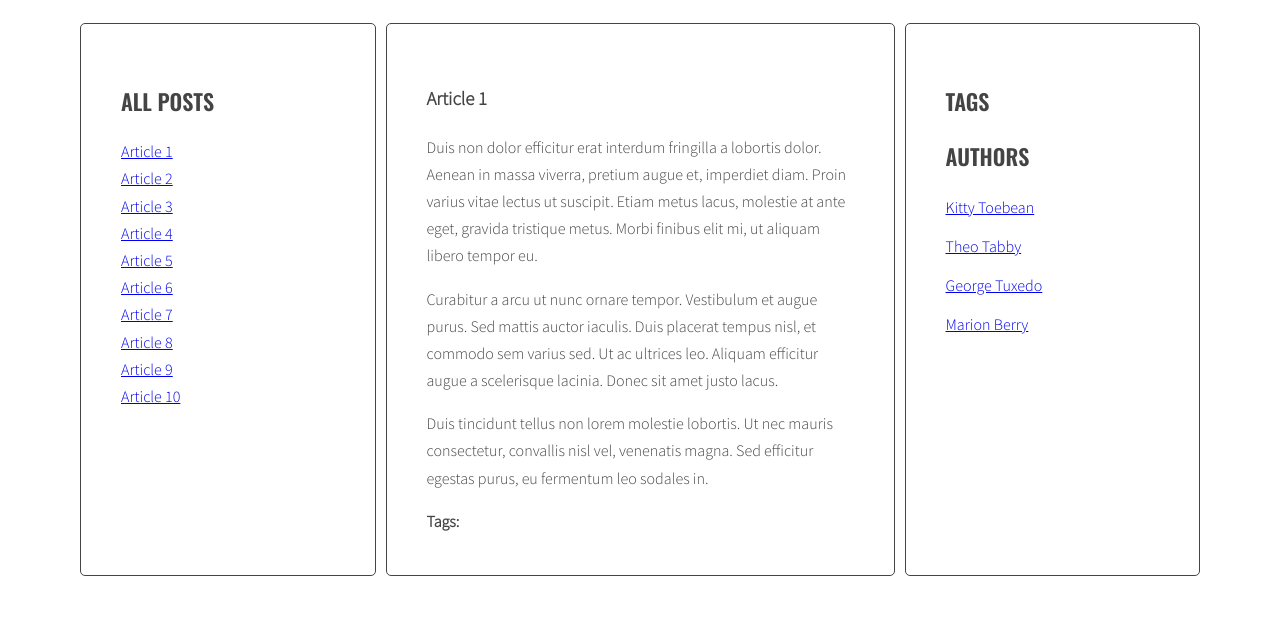
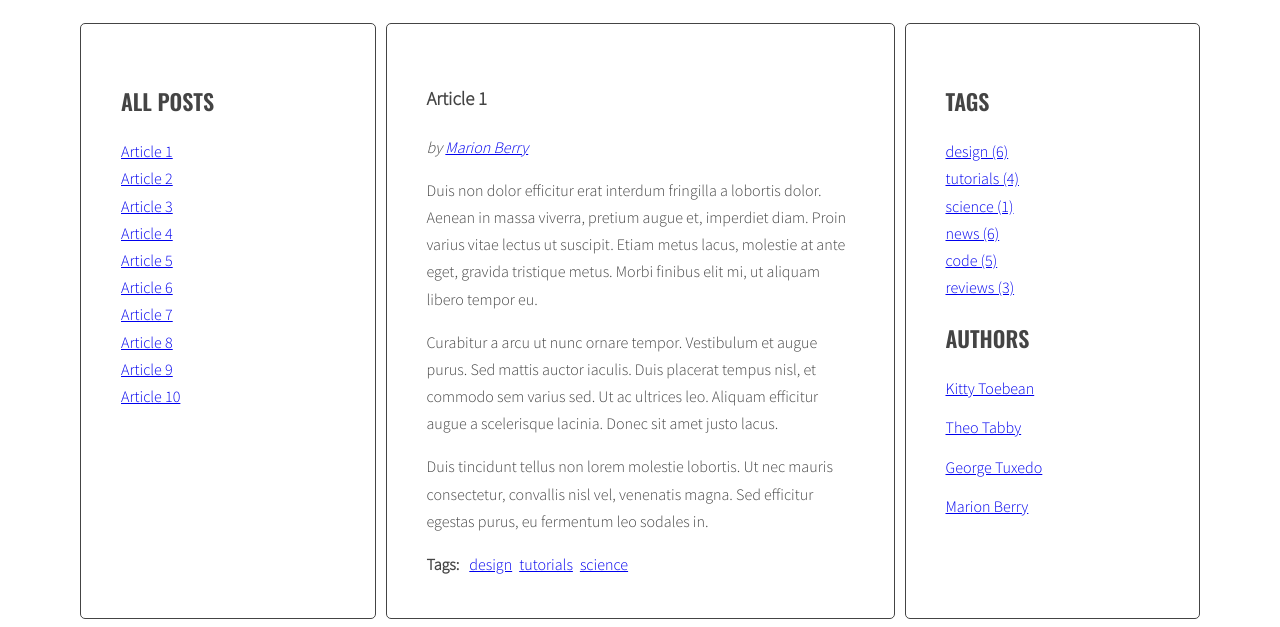
Before and after one commit to Slowinskip/javascript-blog, a website: page index.html in a window 1280 px wide. Shown: the part 220-847 px from the top of the page. Before the commit the page ends 804 px from the top, so only its background shows below. Drawn offline with nearby package versions, Linux system fonts and the light colour scheme.

Commit message:
Add function calculateTagsParams

```diff
--- a/index.html
+++ b/index.html
@@ -44,7 +44,7 @@
                   </ul>
                 </div>
             </article>
-            <article class="post" id="article-3" data-author="George Tuxedo" data-tags="news reviews design">
+            <article class="post" id="article-3" data-author="George Tuxedo" data-tags="news design">
                 <h3 class="post-title">Article 3</h3>
                 <p class="post-author"></p>
                 <div class="post-content">
--- a/js/script.js
+++ b/js/script.js
@@ -38,7 +38,10 @@
     optTitleListSelector = '.titles',
     optArticleTagsSelector = '.post-tags .list',
     optArticleAuthorSelector = '.post .post-author',
-    optTagsListSelector = '.list.tags';
+    optTagsListSelector = '.tags.list',
+    optCloudClassCount = '5',
+    optCloudClassPrefix = 'tag-size-';
+
 
   // eslint-disable-next-line no-inner-declarations
   function generateTitleLinks(customSelector = '') {
@@ -81,8 +84,26 @@
   }
 
   // eslint-disable-next-line no-inner-declarations
+  function calculateTagsParams (allTags) {
+    const params = {
+      max: 0,
+      min: 99999
+    };
+    for(let tag in allTags){
+      console.log(tag + ' is used ' + allTags[tag] + ' times');
+      if(allTags[tag] > params.max){
+        params.max = allTags[tag];
+      }
+    }
+
+    return params;
+  }
+
+
+  // eslint-disable-next-line no-inner-declarations
   function generateTags() {
-    /* [NEW] create a new variable allTags with an empty array */
+    /* [NEW] create a new variable allTags with an empty object */
+
     let allTags = {};
 
     /* find all articles */
@@ -113,11 +134,13 @@
         html = html + tagsHTML;
 
         /* [NEW] check if this link is NOT already in allTags */
-        if(allTags.indexOf(tagsHTML) == -1){
+        if(!allTags[tag]) {
         /* [NEW] add generated code to allTags array */
-          allTags.push(tagsHTML);
-          console.log(tagsHTML);
+          allTags[tag] = 1;
+        } else {
+          allTags[tag]++;
         }
+
 
         /* END LOOP: for each tag */
       }
@@ -129,9 +152,20 @@
     }
     /* [NEW] find list of tags in right column */
     const tagList = document.querySelector(optTagsListSelector);
-    console.log(tagList);
-    /* [NEW] add html from allTags to tagList */
-    tagList.innerHTML = allTags.join(' ');
+    /* [NEW] create variable for all links HTML code */
+    const tagsParams = calculateTagsParams(allTags);
+    console.log('tagsParams:', tagsParams)
+    let allTagsHTML = '';
+
+    /* [NEW] START LOOP: for each tag in allTags: */
+    for(let tag in allTags){
+      /* [NEW] generate code of a link and add it to allTagsHTML */
+      allTagsHTML += '<li><a href ="#tag-' + tag + '"class="">' + tag + ' (' + allTags[tag] + ') </a></li>';
+    }
+    /* [NEW] END LOOP: for each tag in allTags: */
+
+    /*[NEW] add HTML from allTagsHTML to tagList */
+    tagList.innerHTML = allTagsHTML;
   }
 
   generateTags();
```
